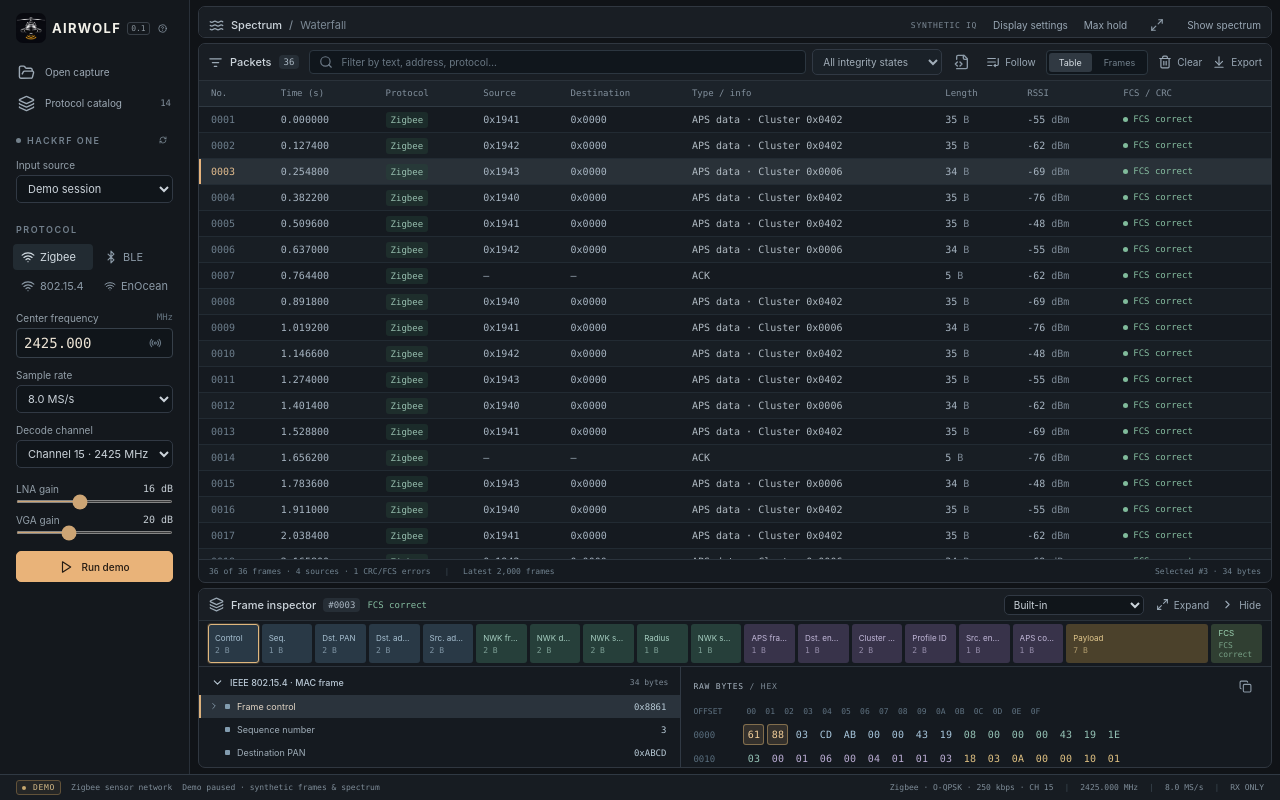
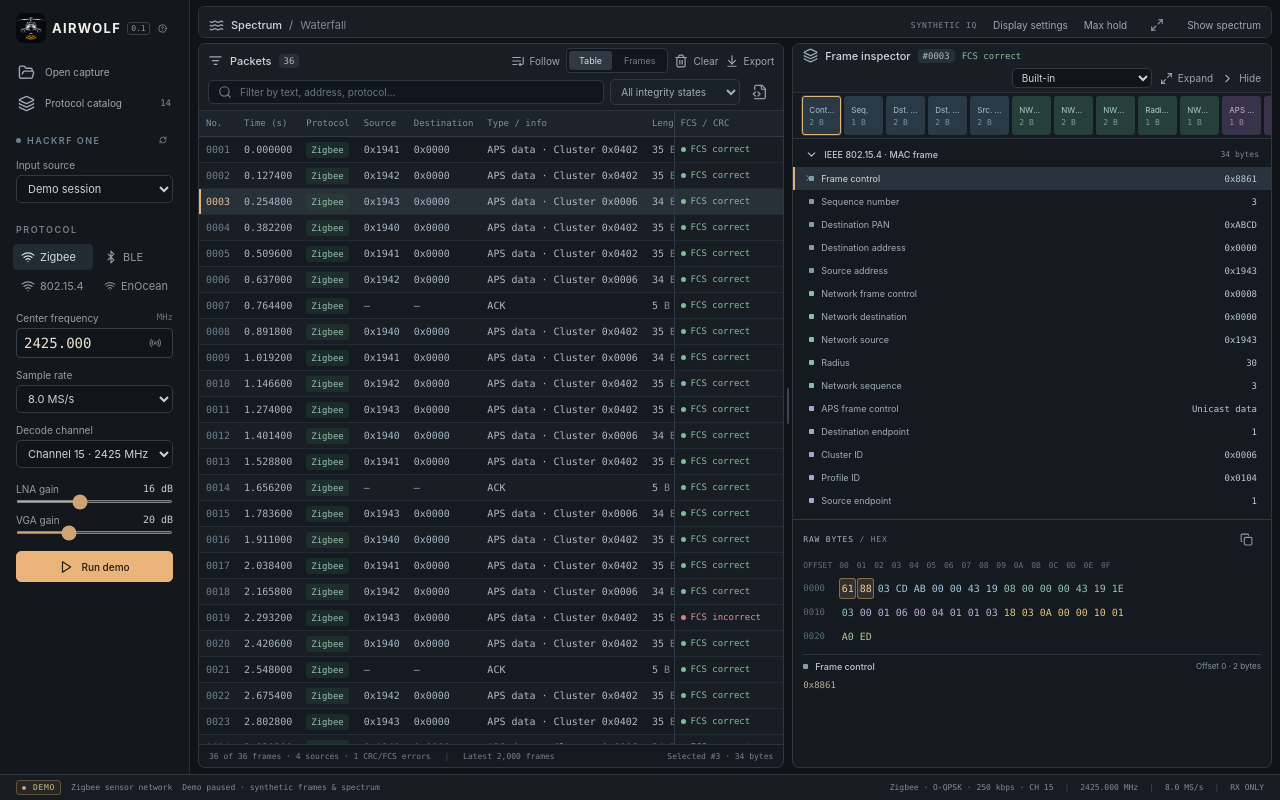
Before and after one commit to mikro-design/airwolf, a React (Vite) app: page / in a window 1280 px wide. Built offline with nearby package versions, Linux system fonts and the light colour scheme.

Commit message:
Show packet list and inspector in resizable side-by-side panes

```diff
--- a/src/App.tsx
+++ b/src/App.tsx
@@ -24,6 +24,7 @@ import {
 } from 'lucide-react';
 import Spectrum from './components/Spectrum';
 import Inspector from './components/Inspector';
+import PacketSplit from './components/PacketSplit';
 import Catalog from './components/Catalog';
 import { demoFrame, demoFrames } from './lib/demo';
 import { decodeHex, readPcap, writePcap } from './lib/capture';
@@ -56,6 +57,7 @@ export default function App() {
     [integrity, setIntegrity] = useState('all'),
     [view, setView] = useState<'table' | 'frames'>('table');
   const [followLatest, setFollowLatest] = useState(false);
+  const [inspectorExpanded, setInspectorExpanded] = useState(false);
   const packetFollowWanted = useRef(false);
   function changePacketFollow(enabled: boolean) {
     packetFollowWanted.current = enabled;
@@ -834,7 +836,12 @@ export default function App() {
           selected={selectedFrame}
           onTune={tune}
         />
-        <section className="panel packet-panel" aria-label="Captured packets">
+        <PacketSplit expanded={inspectorExpanded} onResize={() => setInspectorExpanded(false)}>
+          <section
+            id="packet-list-pane"
+            className="panel packet-panel"
+            aria-label="Captured packets"
+          >
             <div className="panel-heading">
               <div className="panel-title">
                 <ListFilter size={15} /> Packets{' '}
@@ -1085,8 +1092,12 @@ export default function App() {
             </div>
           </section>
           <Inspector
+            expanded={inspectorExpanded}
+            onExpand={() => setInspectorExpanded(!inspectorExpanded)}
             frame={
-            selectedFrame ? inspectedFrame(selectedFrame, packetEngine === 'wireshark') : undefined
+              selectedFrame
+                ? inspectedFrame(selectedFrame, packetEngine === 'wireshark')
+                : undefined
             }
             onNotice={setNotice}
             engine={packetEngine}
@@ -1095,6 +1106,7 @@ export default function App() {
             engineDetails={dissectorInfo.details}
             engineStatus={dissectorStatus}
           />
+        </PacketSplit>
       </main>
       <footer className="statusbar" aria-label="Capture status">
         <span className={`session-badge ${mode === 'live' && active ? 'live' : ''}`}>
--- a/src/components/Inspector.tsx
+++ b/src/components/Inspector.tsx
@@ -13,6 +13,8 @@ import { hex, integrityLabel } from '../lib/decoder';
 import { flattenFields } from '../lib/dissection';
 import { blePhyLabel } from '../lib/receiver';
 interface Props {
+  expanded: boolean;
+  onExpand: () => void;
   frame?: Frame;
   onNotice: (message: string) => void;
   engine?: 'builtin' | 'wireshark';
@@ -22,6 +24,8 @@ interface Props {
   engineStatus?: string;
 }
 export default function Inspector({
+  expanded,
+  onExpand,
   frame,
   onNotice,
   engine,
@@ -33,7 +37,6 @@ export default function Inspector({
   const [selected, setSelected] = useState('fc'),
     [open, setOpen] = useState(true),
     [details, setDetails] = useState(false),
-    [expanded, setExpanded] = useState(false),
     [collapsed, setCollapsed] = useState(false),
     [textRange, setTextRange] = useState<{ offset: number; length: number } | null>(null);
   useEffect(() => {
@@ -119,7 +122,7 @@ export default function Inspector({
               className="text-button inspector-toggle"
               aria-label={expanded ? 'Compact inspector' : 'Expand inspector'}
               aria-expanded={expanded}
-              onClick={() => setExpanded(!expanded)}
+              onClick={onExpand}
             >
               {expanded ? <Minimize2 size={13} /> : <Maximize2 size={13} />}
               {expanded ? 'Compact' : 'Expand'}
--- /dev/null
+++ b/src/components/PacketSplit.tsx
@@ -0,0 +1,101 @@
+import { useEffect, useRef, useState, type ReactNode } from 'react';
+
+const defaultRatio = 55;
+const clamp = (value: number, min: number, max: number) => Math.min(max, Math.max(min, value));
+
+export default function PacketSplit({
+  children,
+  expanded,
+  onResize,
+}: {
+  children: [ReactNode, ReactNode];
+  expanded: boolean;
+  onResize: () => void;
+}) {
+  const container = useRef<HTMLDivElement>(null);
+  const [width, setWidth] = useState(0);
+  const [dragging, setDragging] = useState(false);
+  const [ratio, setRatio] = useState(() => {
+    try {
+      const saved = Number(localStorage.getItem('airwolf.packetSplit'));
+      if (saved >= 20 && saved <= 80) return saved;
+    } catch {
+      /* Storage can be disabled. */
+    }
+    return defaultRatio;
+  });
+  useEffect(() => {
+    const observer = new ResizeObserver(([entry]) => setWidth(entry.contentRect.width));
+    observer.observe(container.current!);
+    return () => observer.disconnect();
+  }, []);
+  useEffect(() => {
+    try {
+      localStorage.setItem('airwolf.packetSplit', String(ratio));
+    } catch {
+      /* Resizing still works without persistence. */
+    }
+  }, [ratio]);
+  const available = Math.max(700, width - 8);
+  const min = Math.max(20, (340 / available) * 100);
+  const max = Math.min(80, (1 - 360 / available) * 100);
+  const visibleRatio = clamp(expanded ? 38 : ratio, min, max);
+  const resize = (value: number) => {
+    onResize();
+    setRatio(clamp(value, min, max));
+  };
+  return (
+    <div
+      ref={container}
+      className={`packet-split${dragging ? ' resizing' : ''}`}
+      style={{
+        gridTemplateColumns: `minmax(340px, ${visibleRatio}fr) 8px minmax(360px, ${100 - visibleRatio}fr)`,
+      }}
+    >
+      {children[0]}
+      <div
+        className="packet-divider"
+        role="separator"
+        tabIndex={0}
+        aria-label="Resize packet list and inspector"
+        aria-orientation="vertical"
+        aria-controls="packet-list-pane"
+        aria-valuemin={Math.round(min)}
+        aria-valuemax={Math.round(max)}
+        aria-valuenow={Math.round(visibleRatio)}
+        aria-valuetext={`${Math.round(visibleRatio)} percent packet list`}
+        title="Drag to resize · Arrow keys to adjust · Double-click to reset"
+        onPointerDown={(event) => {
+          if (event.button !== 0) return;
+          event.preventDefault();
+          event.currentTarget.focus();
+          event.currentTarget.setPointerCapture(event.pointerId);
+          setDragging(true);
+        }}
+        onPointerMove={(event) => {
+          if (!event.currentTarget.hasPointerCapture(event.pointerId)) return;
+          const rect = container.current!.getBoundingClientRect();
+          resize(((event.clientX - rect.left - 4) / (rect.width - 8)) * 100);
+        }}
+        onPointerUp={(event) => {
+          if (event.currentTarget.hasPointerCapture(event.pointerId))
+            event.currentTarget.releasePointerCapture(event.pointerId);
+        }}
+        onLostPointerCapture={() => setDragging(false)}
+        onDoubleClick={() => resize(defaultRatio)}
+        onKeyDown={(event) => {
+          const value = {
+            ArrowLeft: visibleRatio - 2,
+            ArrowRight: visibleRatio + 2,
+            Home: min,
+            End: max,
+          }[event.key];
+          if (value === undefined) return;
+          event.preventDefault();
+          resize(value);
+        }}
+      />
+      {children[1]}
+    </div>
+  );
+}
--- a/src/styles.css
+++ b/src/styles.css
@@ -2354,6 +2354,183 @@ td.packet-number {
   white-space: nowrap;
 }
 
+/* The spectrum spans both panes; packet selection and inspection share the height below it. */
+.packet-split {
+  display: flex;
+  flex-direction: column;
+  gap: 6px;
+  min-width: 0;
+}
+.packet-divider {
+  display: none;
+}
+@media (min-width: 1001px) {
+  .packet-split {
+    display: grid;
+    flex: 1 1 0;
+    min-height: 0;
+    gap: 0;
+  }
+  .packet-split > .packet-panel,
+  .packet-split > .inspector,
+  .packet-split > .inspector.expanded,
+  .packet-split > .inspector.collapsed {
+    min-width: 0;
+    min-height: 0;
+    overflow: hidden;
+  }
+  .packet-split > .packet-panel {
+    grid-column: 1;
+  }
+  .packet-split > .inspector {
+    grid-column: 3;
+  }
+  .packet-divider {
+    display: flex;
+    grid-column: 2;
+    align-items: center;
+    justify-content: center;
+    cursor: col-resize;
+    touch-action: none;
+    border-radius: 3px;
+  }
+  .packet-divider::after {
+    content: '';
+    width: 2px;
+    height: 36px;
+    border-radius: 2px;
+    background: #3b4651;
+  }
+  .packet-divider:hover::after,
+  .packet-divider:focus-visible::after,
+  .packet-split.resizing .packet-divider::after {
+    background: var(--orange);
+  }
+  .packet-divider:focus-visible {
+    outline: 1px solid var(--orange);
+    outline-offset: -1px;
+  }
+  .packet-split.resizing {
+    cursor: col-resize;
+    user-select: none;
+  }
+  .packet-split .packet-panel > .panel-heading {
+    gap: 5px 8px;
+  }
+  .packet-split .packet-panel .filter-bar {
+    order: 3;
+    flex-basis: 100%;
+  }
+  .packet-split .packet-panel .panel-actions {
+    gap: 6px;
+  }
+  .packet-split .packet-scroll :is(th, td) {
+    padding-left: 7px;
+    padding-right: 7px;
+  }
+  .packet-split .packet-scroll :is(th, td):last-child {
+    position: sticky;
+    right: 0;
+    box-shadow: inset 1px 0 #303944;
+    background: #171d23;
+  }
+  .packet-split .packet-scroll th:last-child {
+    background: #1c232a;
+  }
+  .packet-split .packet-scroll tr:nth-child(even) td:last-child {
+    background: #181e24;
+  }
+  .packet-split .packet-scroll tr:hover td:last-child {
+    background: #26313a;
+  }
+  .packet-split .packet-scroll tr.selected td:last-child {
+    background: #293138;
+  }
+  .packet-split .table-footer {
+    height: auto;
+    min-height: 23px;
+    flex-wrap: wrap;
+    gap: 3px 8px;
+  }
+  .packet-split .inspector > .panel-heading {
+    flex-wrap: wrap;
+    gap: 5px;
+  }
+  .packet-split .inspector-actions {
+    margin-left: auto;
+    gap: 8px;
+  }
+  .packet-split .inspector-body {
+    display: grid;
+    grid-template-columns: minmax(0, 1fr);
+    grid-template-rows: minmax(0, 1fr) minmax(140px, 0.65fr);
+    min-height: 0;
+  }
+  .packet-split .field-tree {
+    border-right: 0;
+    border-bottom: 1px solid #303944;
+    max-height: none;
+  }
+  .packet-split .field-row {
+    padding-left: 16px;
+  }
+  .packet-split .field-row.child {
+    padding-left: 30px;
+  }
+  .packet-split .hex-panel {
+    padding: 6px 10px;
+  }
+  .packet-split .hex-row {
+    gap: 8px;
+  }
+  .packet-split .hex-row > div {
+    gap: 1px;
+  }
+  .packet-split .hex-offset {
+    width: 28px;
+    flex-shrink: 0;
+  }
+  .packet-split .hex-byte {
+    width: 17px;
+    flex-shrink: 0;
+  }
+  .packet-split .hex-columns {
+    gap: 8px;
+  }
+  .packet-split .hex-columns > span:first-child {
+    width: 28px;
+  }
+  .packet-split .hex-columns > span:last-child {
+    word-spacing: 3px;
+  }
+  .packet-split:has(.inspector.collapsed) {
+    grid-template-columns: minmax(0, 1fr) 5px 34px !important;
+  }
+  .packet-split:has(.inspector.collapsed) > .packet-divider {
+    display: none;
+  }
+  .packet-split .inspector.collapsed > .panel-heading {
+    padding: 0;
+    flex: 1;
+    min-height: 0;
+  }
+  .packet-split .inspector.collapsed .panel-title,
+  .packet-split .inspector.collapsed .dissector-select {
+    display: none;
+  }
+  .packet-split .inspector.collapsed .inspector-actions {
+    margin: 0;
+    height: 100%;
+    width: 100%;
+  }
+  .packet-split .inspector.collapsed .inspector-actions > button {
+    width: 100%;
+    height: 100%;
+    writing-mode: vertical-rl;
+    justify-content: center;
+  }
+}
+
 .ble-follow-control {
   display: flex;
   align-items: center;
```
Also changed, not shown: 3 other files (tests, documents, lock files or other folders). Lines whose indentation alone changed are shown as unchanged.
